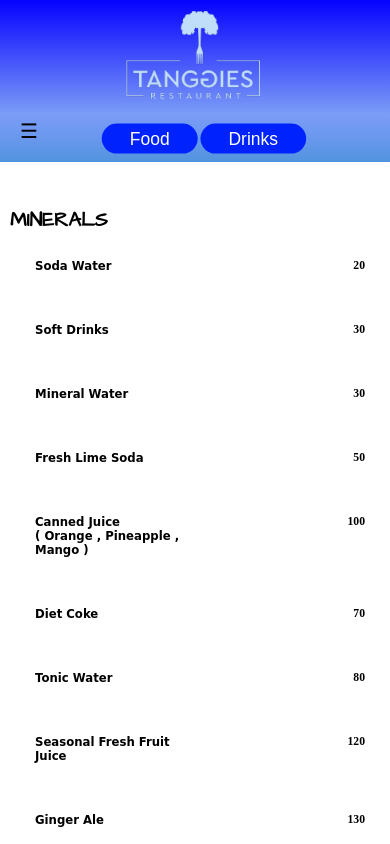
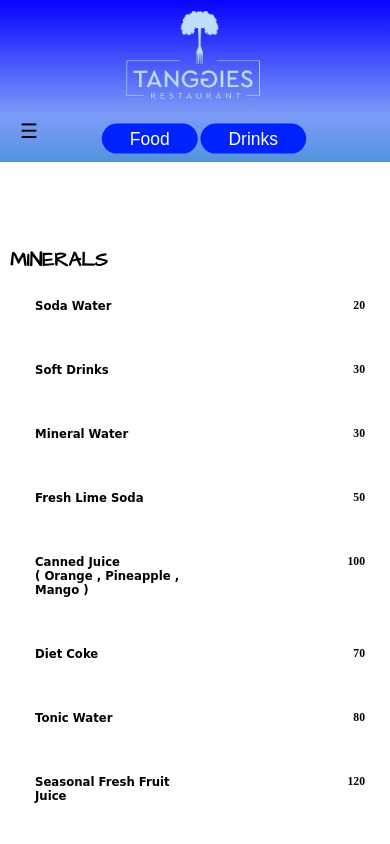
Before and after one commit to jes1903/tanggies, a plain HTML site: page index.html in a window 390 px wide. Both pictures are taken after a click on the button "Drinks". Shown: the top 844 px of the page. Drawn offline with Linux system fonts and the light colour scheme; a web font is replaced by a local one.

Commit message:
Update index.html

```diff
--- a/index.html
+++ b/index.html
@@ -264,7 +264,7 @@
 
             .drinks {
                 margin-left: 0px;
-                margin-top: -800px;
+                margin-top: -760px;
             }
 
             .sidenav a {
```
